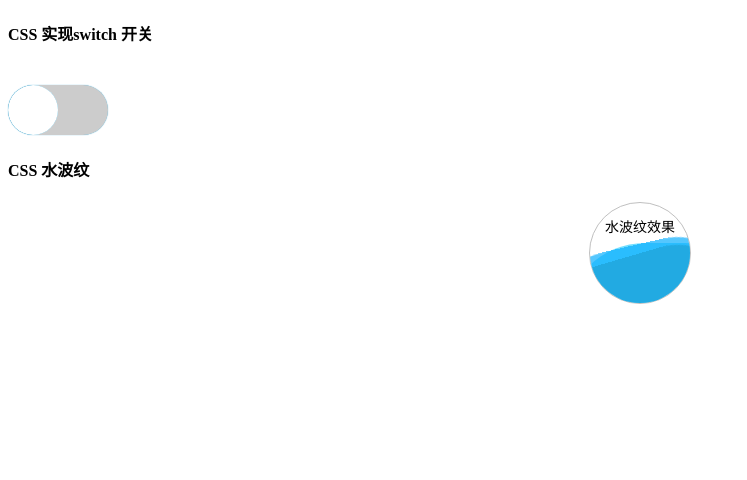
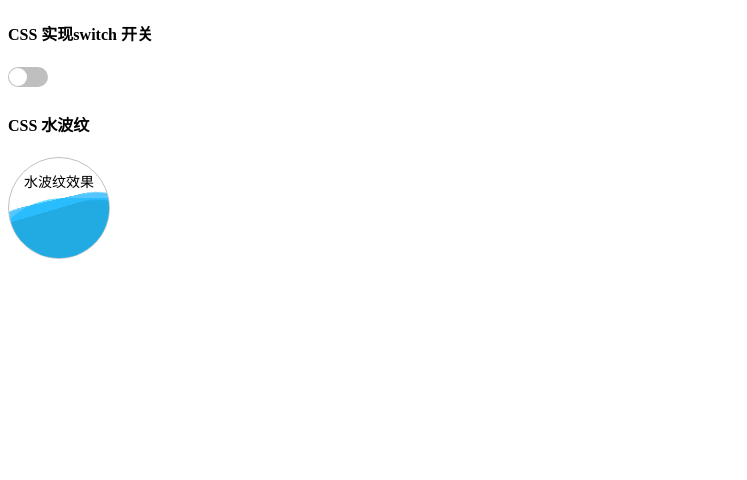
Before and after one commit to CodeByAlvin/alvinpro.github.io, a plain HTML site: page demos/switch.html in a window 1280 px wide. Shown: the whole page, without its empty margins (0-747 px from the left). Drawn offline with Linux system fonts and the light colour scheme.

Commit message:
feat: css 实现switch 开关

```diff
--- a/demos/switch.html
+++ b/demos/switch.html
@@ -8,61 +8,38 @@
   <title>Document</title>
   <style>
     .switch {
-      width: 100px;
-      height: 50px;
-      border-radius: 30px;
-      overflow: hidden;
-      vertical-align: middle;
       position: relative;
       display: inline-block;
-      background: #ccc;
-      box-shadow: 0 0 1px #36a6d4;
-      cursor: pointer;
+      width: 40px;
+      height: 20px;
+      background-color: rgba(0, 0, 0, 0.25);
+      border-radius: 20px;
+      transition: all 0.3s;
     }
 
-    .switch input {
-      visibility: hidden;
+    .switch::after {
+      content: '';
+      position: absolute;
+      width: 18px;
+      height: 18px;
+      border-radius: 18px;
+      background-color: white;
+      top: 1px;
+      left: 1px;
+      transition: all 0.3s;
     }
 
-    .switch span {
-      position: absolute;
-      top: 0;
-      left: 0;
-      border-radius: 100%;
-      background: #fff;
-      width: 50%;
-      height: 100%;
-      transition: all linear 0.15s;
+    input[type='checkbox']:checked+.switch::after {
+      transform: translateX(20px);
     }
 
-    .switch span::before {
-      position: absolute;
-      top: 0;
-      left: -100%;
-      content: '';
-      width: 200%;
-      height: 100%;
-      border-radius: 30px;
-      background: #36a6d4;
+    input[type='checkbox']:checked+.switch {
+      background-color: #7983ff;
     }
 
-    .switch span::after {
-      content: '';
+    .offscreen {
       position: absolute;
-      left: 0;
-      top: 0;
-      width: 100%;
-      height: 100%;
-      border-radius: 50%;
-      background: #fff;
-    }
-
-    .switch input:checked+span {
-      transform: translateX(100%);
-    }
-
-    .model {
-      margin-top: 40px;
+      left: -9999px;
     }
 
     /* ---------------水波纹-------------- */
@@ -73,7 +50,6 @@
       height: 100px;
       border-radius: 50%;
       line-height: 50px;
-      margin: 0 auto;
       font-size: 14px;
       text-align: center;
       overflow: hidden;
@@ -133,12 +109,8 @@
 
 <body>
   <h4>CSS 实现switch 开关</h4>
-  <section class="model">
-    <label class="switch">
-      <input type="checkbox" onchange="onChange(event)">
-      <span></span>
-    </label>
-  </section>
+  <input type="checkbox" id="toggle" class="offscreen" />
+  <label for="toggle" class="switch"></label>
   <h4>CSS 水波纹</h4>
   <div class="wave">
     水波纹效果
```
